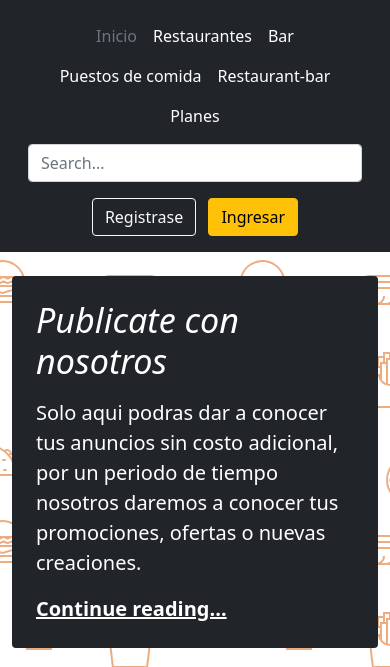
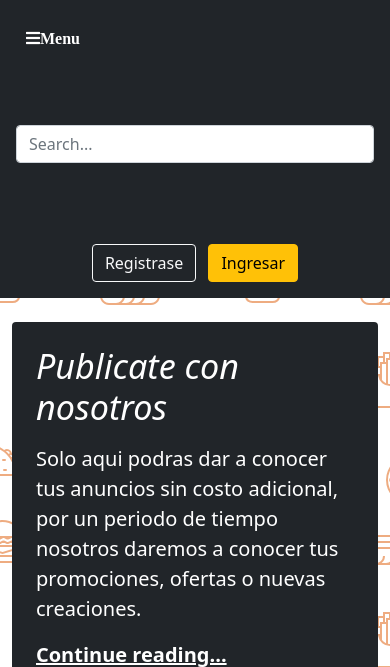
Before and after one commit to VISOSO2403/PI-BAR-RES, a PHP site: page / in a window 390 px wide. Shown: the top 667 px of the page. Run offline with PHP 8.4, Linux system fonts and the light colour scheme; some libraries are stand-ins or nearby versions.

Commit message:
Menu Responsive
Agregue el menu responsive para PC y para movil, falta el JS para el movil

```diff
--- a/BAR-RES-ADS/css/index.css
+++ b/BAR-RES-ADS/css/index.css
@@ -5,7 +5,73 @@ body {
     font-family: 'Oswald', sans-serif;
 }
 
+/* Inician estilos del menu */
+.nav-bar{
+    background-color:transparent;
+    padding: 10px;
+    display: block;
+    cursor: pointer;
+    width: 100%;
+}
+.menu, .submenu{
+    list-style: none;
+    padding: 0%;
+    margin: 0%;
+}
+.menu{
+    background-color: transparent;
+    width: 100%;
+    margin-left: -100%;
+}
+.menu__link{
+    display: block;
+    padding: 10px;
+    text-decoration: none;
+}
+.menu__link:hover{
+    background:darkgrey;
+}
+.submenu .menu__link:hover{
+    background:darkgrey;
+}
+.submenu{
+    height: 0;
+    overflow: hidden;
+    transition: all 0.4s;
+}
+.submenu .menu__link{
+    background-color:#343a40;
+    padding-left: 40px;
+}
 
+/* Estilos del menu para computadora */
+@media(min-width:1024px){
+    .nav-bar{
+        display: none;
+    }
+    .menu{
+        margin-left: 0;
+        display: flex;
+    }
+    .container-submenu{
+        position: relative;
+    }
+    .submenu{
+        position: absolute;
+        top: 60px;
+        width: 200px;
+        overflow: visible;
+        z-index: 1000;
+        opacity: 0;
+        visibility: hidden;
+    }
+    .container-submenu:hover .submenu{
+        opacity: 1;
+        visibility: visible;
+    }
+}
+
+/* Inician estilos de las tarjetas */
 .card img{
     width: 100%;
     height: 500px;
--- a/BAR-RES-ADS/index.php
+++ b/BAR-RES-ADS/index.php
@@ -6,6 +6,7 @@
     <meta name="viewport" content="width=device-width, initial-scale=1.0">
     <title>Inicio</title>
     <link rel="shortcut icon" href="img/icono-empresa.png">
+    <link rel="stylesheet" href="https://use.fontawesome.com/releases/v5.8.1/css/all.css" integrity="sha384-50oBUHEmvpQ+1lW4y57PTFmhCaXp0ML5d60M1M7uH2+nqUivzIebhndOJK28anvf" crossorigin="anonymous">
 
     <!-- LINKS CSS -->
     <link rel="stylesheet" href="css/index.css">
@@ -13,9 +14,37 @@
 </head>
 <body>
     <header class="p-3 bg-dark text-white">
+        <span class="nav-bar" id="btnMenu"><i class="fas fa-bars">Menu</i></span>
+        <nav class="main-nav">
+            <div class="d-flex flex-wrap align-items-center justify-content-center justify-content-lg-start">
+                <ul class="menu col-12 col-lg-auto me-lg-auto mb-2 justify-content-center mb-md-0" id="menu">
+                    <li class="menu__item"><a href="index.php" class="menu__link">Inicio</a></li>
+                    <li class="menu__item container-submenu">
+                        <a href="#" class="menu__link submenu-btn">Categorias <i class="fas fa-angle-down"></i></a>
+                        <ul class="submenu">
+                            <li class="menu__item"><a href="" class="menu__link">Restaurantes</a></li>
+                            <li class="menu__item"><a href="" class="menu__link">Bares</a></li>
+                            <li class="menu__item"><a href="" class="menu__link">Puestos de comida</a></li>
+                            <li class="menu__item"><a href="" class="menu__link">Restaurant-bar</a></li>
+                        </ul>
+                    </li>
+                    <li class="menu__item"><a href="planes.html" class="menu__link">Planes</a></li>
+                    <li class="menu__item"><a href="" class="menu__link">Negocios</a></li>
+                </ul>
+                <form class="col-12 col-lg-auto mb-3 mb-lg-0 me-lg-3">
+                    <input type="search" class="form-control form-control-dark" placeholder="Search..." aria-label="Search">
+                </form>
+                <div class="text-end">
+                    <button onclick="location.href='checkin.php'" type="button" class="btn btn-outline-light me-2">Registrase</button>
+                    <button onclick="location.href='login.php'" type="button"  class="btn btn-warning">Ingresar</button>
+                </div>
+            </div>
+        </nav>
+    </header>
+    <!-- <header class="p-3 bg-dark text-white">
         <div class="container">
             <div class="d-flex flex-wrap align-items-center justify-content-center justify-content-lg-start">
-                <!-- Espacio para ingresar categorias de forma desplegable -->
+
                 <ul class="nav col-12 col-lg-auto me-lg-auto mb-2 justify-content-center mb-md-0">
                     <li><a href="#" class="nav-link px-2 text-secondary">Inicio</a></li>
                     <li><a href="#" class="nav-link px-2 text-white">Restaurantes</a></li>
@@ -33,7 +62,7 @@
                 </div>
             </div>
         </div>
-    </header>
+    </header> -->
     <br>
     <main class="container">
         <div class="p-4 p-md-5 mb-4 text-white rounded bg-dark">
@@ -127,5 +156,8 @@
         </div>
     </footer>
     </div>
+
+    <!-- SCRIPS JS -->
+    <script src="js/index.js"></script>
 </body>
 </html>
```
